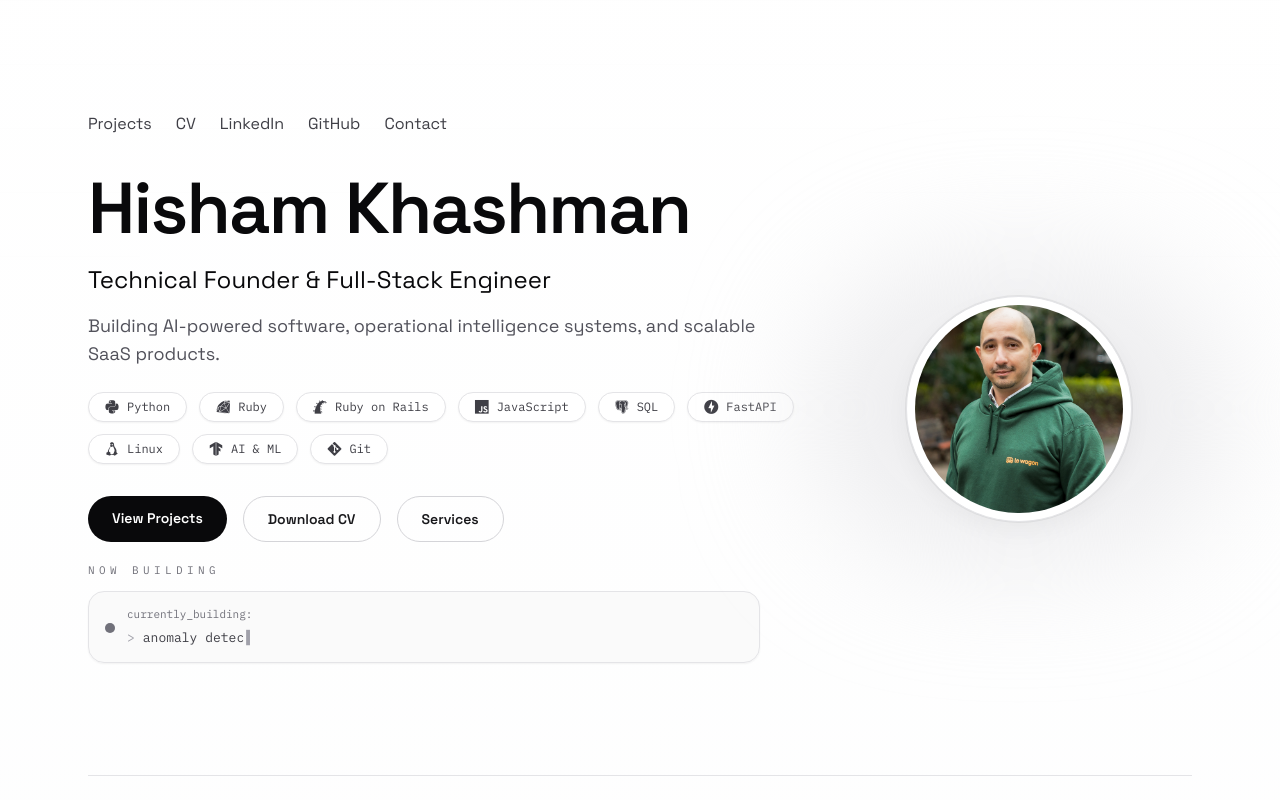
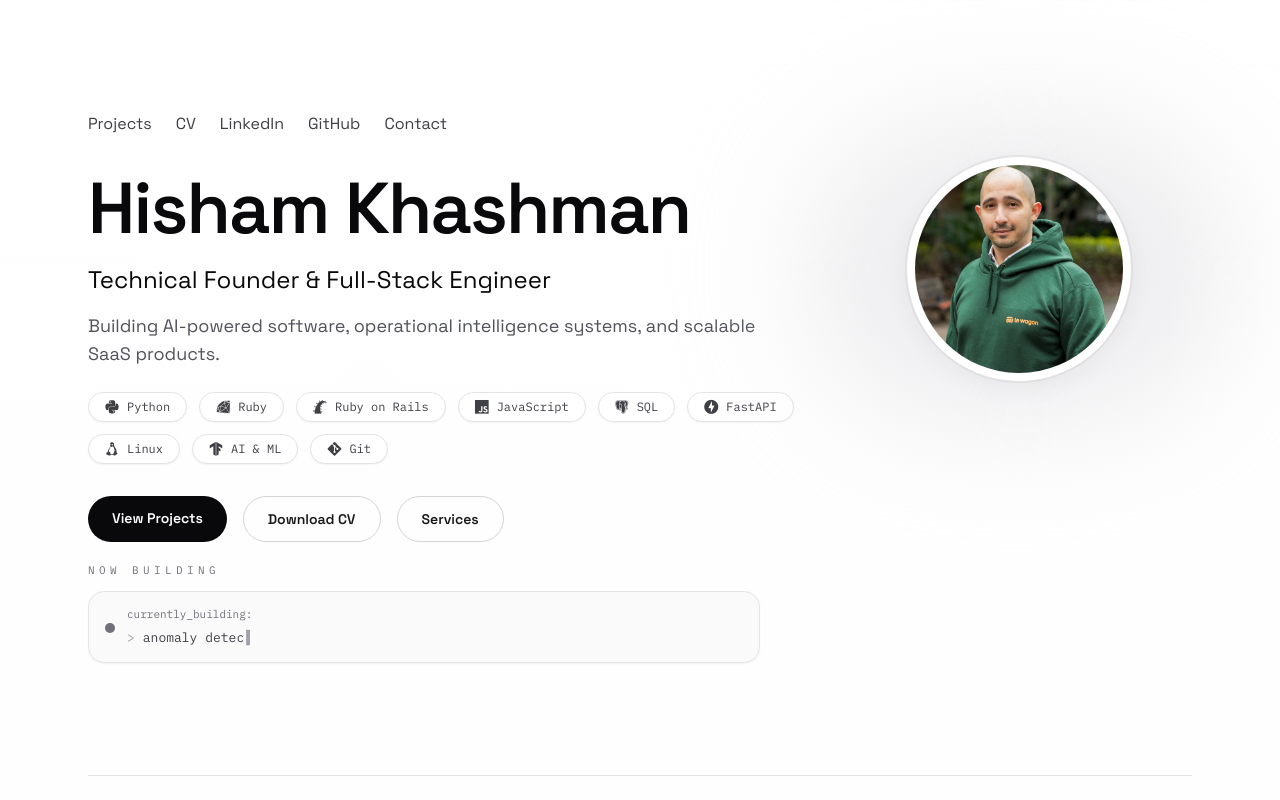
Before and after one commit to Hishamkhashman1/portfolio, a Next.js app: page / in a window 1280 px wide. Shown: the top 800 px of the page. Built offline with nearby package versions, Linux system fonts and the light colour scheme.

Commit message:
fix: pushed up the profile photo

```diff
--- a/components/Hero.tsx
+++ b/components/Hero.tsx
@@ -39,7 +39,7 @@ export default function Hero() {
       </header>
 
       <div className="mt-5">
-        <div className="grid items-center gap-10 lg:grid-cols-[1.35fr_0.65fr]">
+        <div className="grid items-start gap-10 lg:grid-cols-[1.35fr_0.65fr]">
           <div className="max-w-3xl">
             {/* <p className="text-sm font-mono uppercase tracking-[0.4em] text-electric">
               Hi, I&apos;m Hisham
```
